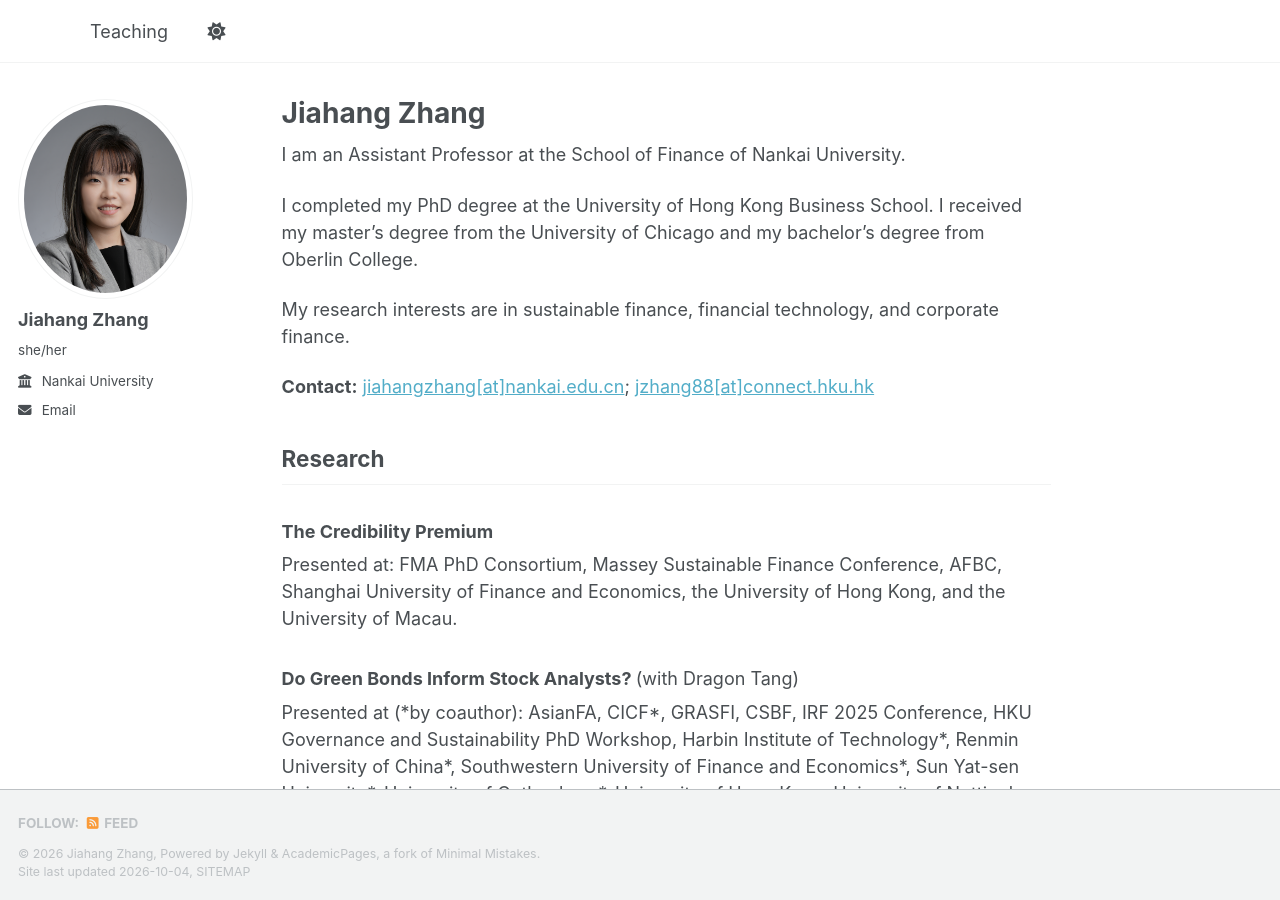
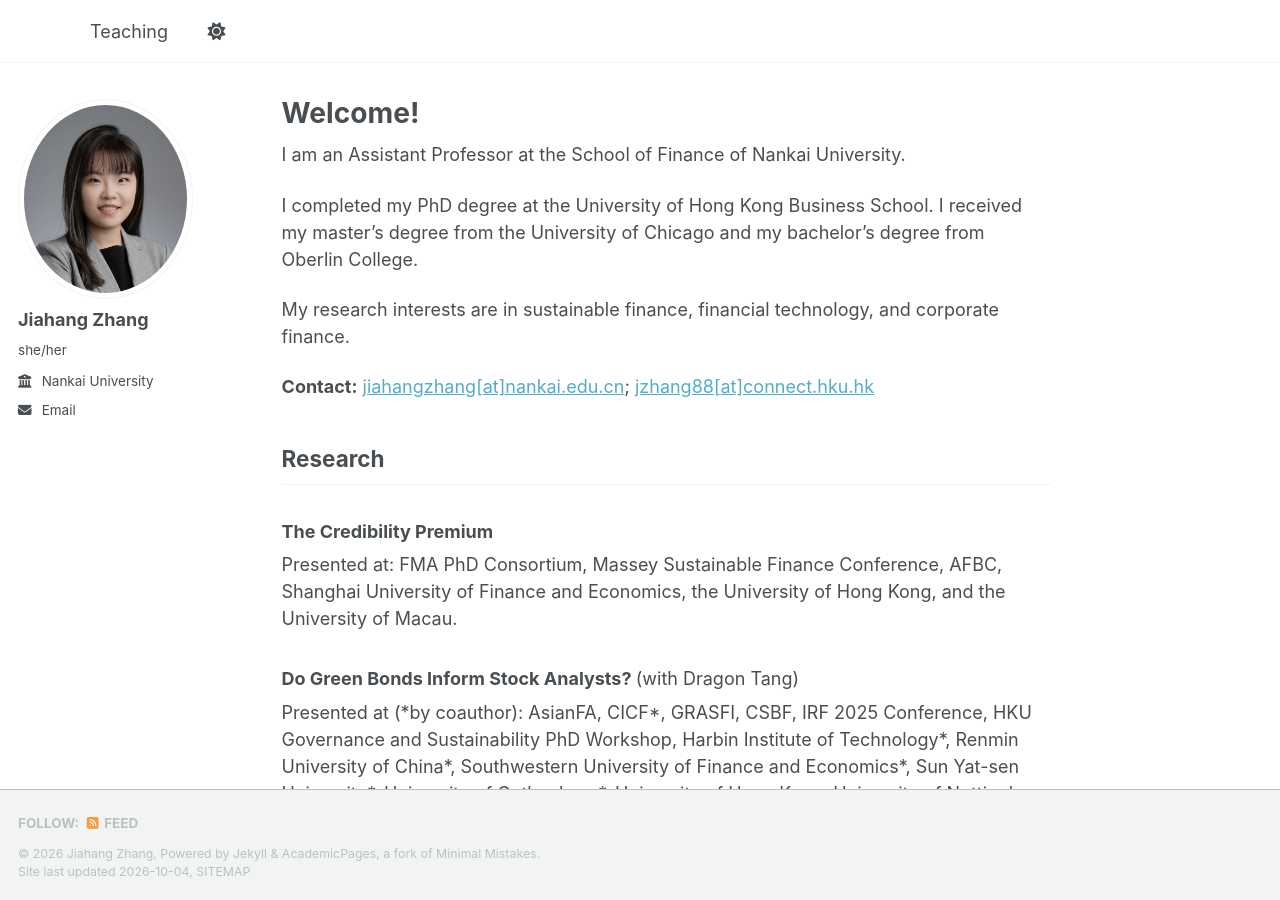
Before and after one commit to joannazhang88/joannazhang88.github.io, a Jekyll site: the page built from _pages/about.md, in a window 1280 px wide and 900 px high. Built offline with Jekyll 4.4.1, drawn with Linux system fonts in a browser that asks for light colours; a style sheet for code colours, icons or effects is not loaded.

Commit message:
Update about.md

```diff
--- a/_pages/about.md
+++ b/_pages/about.md
@@ -1,6 +1,6 @@
 ---
 permalink: /
-title: "Jiahang Zhang"
+title: "Welcome!"
 author_profile: true
 redirect_from:
   - /about/
```
